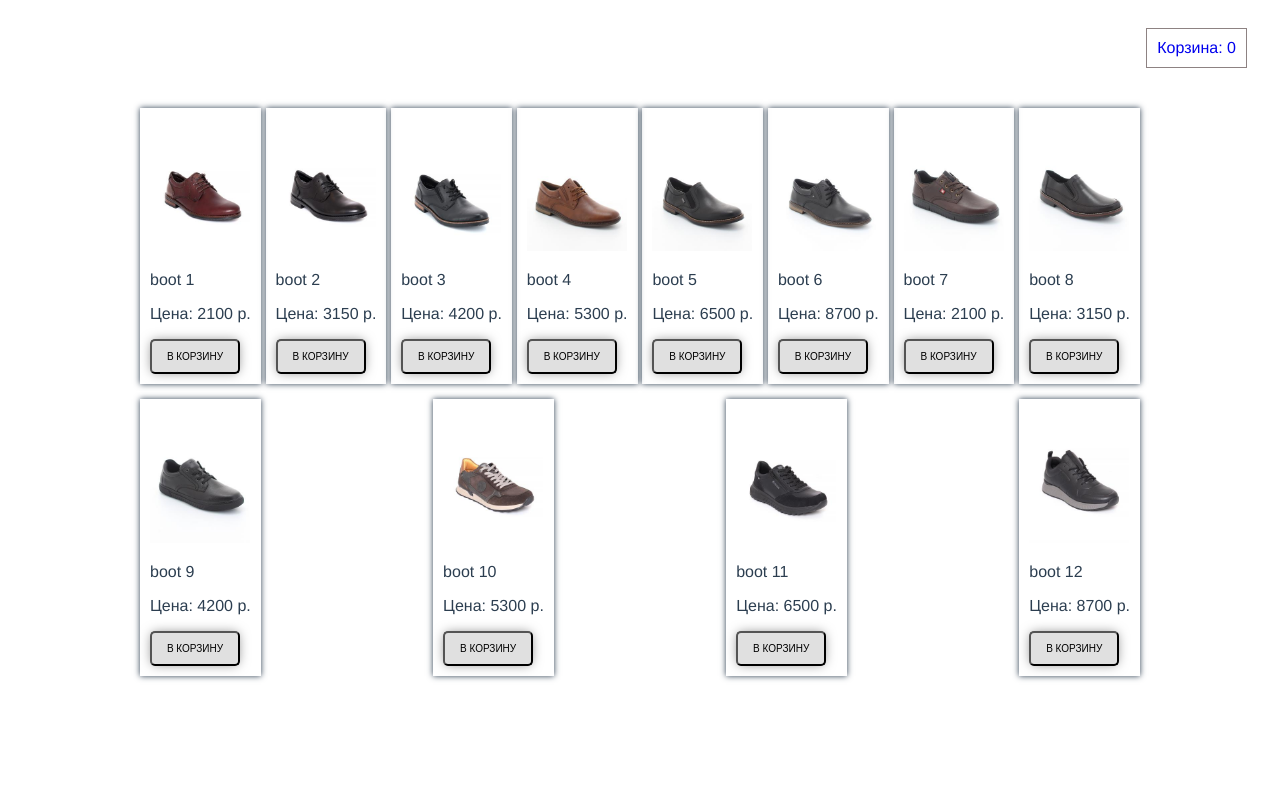
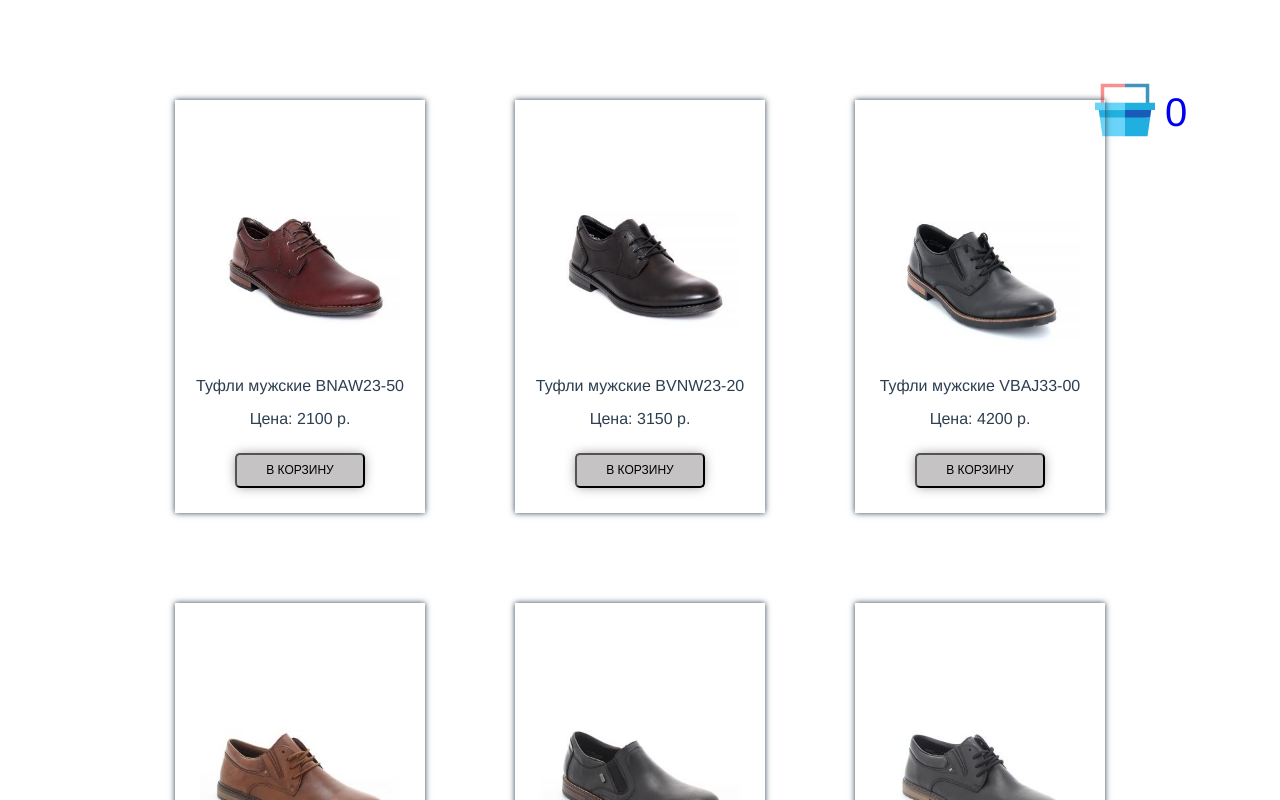
Before and after one commit to SergeiLemeshko/Vue-app-2, a Vue app: page / in a window 1280 px wide. Shown: the top 800 px of the page. Built offline with nearby package versions, Linux system fonts and the light colour scheme.

Commit message:
стили на стартовой, иконка корзины

```diff
--- a/src/App.vue
+++ b/src/App.vue
@@ -17,6 +17,11 @@ export default {
 </script>
 
 <style lang="scss">
+* {
+	margin: 0;
+	padding: 0;
+	box-sizing: border-box;
+}
 .app {
     position: relative;
 }
--- a/src/components/UI/BtnProduct.vue
+++ b/src/components/UI/BtnProduct.vue
@@ -14,17 +14,19 @@ export default {
 
 <style lang="scss">
 .btn-product {
-    width: 90px;
+    width: 130px;
     height: 35px;
     padding: 6px;
     border-radius: 5px;
     box-shadow: 0px 0px 12px -2px rgba(0,0,0,0.5);
-    background: #e0e0e0;
+    background: #c5c3c3;
     text-decoration: none;
     color: rgb(0, 0, 0);
-    font-size: 10px;
+    font-size: 12px;
     text-transform: uppercase;
     transition: background-color .3s ease;
+    margin-bottom: 15px;
+    cursor: pointer;
 
     &:hover {
         background: darken(#c2bdbf, 7%);
--- a/src/components/catalog/ProductCatalog.vue
+++ b/src/components/catalog/ProductCatalog.vue
@@ -1,6 +1,8 @@
 <template>
     <router-link :to="{name: 'cart'}">
-        <div class="product-catalog-in__cart">Корзина: {{ CART_ARR.length }}</div>
+        <div class="product-catalog-in__cart">
+            <span>{{ CART_ARR.length }}</span>
+        </div>
     </router-link>
     <div class="product-catalog">
         <div class="product-catalog__list">
@@ -28,7 +30,7 @@ export default {
         return {
             ware: [
                 {
-                    name: "boot 1",
+                    name: "Туфли мужские BNAW23-50",
                     price: 2100,
                     id: "1",
                     article: "F8G",
@@ -36,7 +38,7 @@ export default {
                     available: true
                 },
                 {
-                    name: "boot 2",
+                    name: "Туфли мужские BVNW23-20",
                     price: 3150,
                     id: "2",
                     article: "NB7",
@@ -44,7 +46,7 @@ export default {
                     available: true
                 },
                 {
-                    name: "boot 3",
+                    name: "Туфли мужские VBAJ33-00",
                     price: 4200,
                     id: "3",
                     article: "2BM",
@@ -52,7 +54,7 @@ export default {
                     available: false
                 },
                 {
-                    name: "boot 4",
+                    name: "Туфли мужские GSLE44-07",
                     price: 5300,
                     id: "4",
                     article: "HL4",
@@ -60,7 +62,7 @@ export default {
                     available: true
                 },
                 {
-                    name: "boot 5",
+                    name: "Туфли мужские M54HJD-73",
                     price: 6500,
                     id: "5",
                     article: "3BN",
@@ -68,7 +70,7 @@ export default {
                     available: false
                 },
                 {
-                    name: "boot 6",
+                    name: "Туфли мужские BNAW23-V0",
                     price: 8700,
                     id: "6",
                     article: "CS9",
@@ -76,7 +78,7 @@ export default {
                     available: true
                 },
                 {
-                    name: "boot 7",
+                    name: "Туфли мужские 25BDGF-84",
                     price: 2100,
                     id: "7",
                     article: "ML4",
@@ -84,7 +86,7 @@ export default {
                     available: true
                 },
                 {
-                    name: "boot 8",
+                    name: "Туфли мужские BGD75D-BV",
                     price: 3150,
                     id: "8",
                     article: "FZ5",
@@ -92,7 +94,7 @@ export default {
                     available: true
                 },
                 {
-                    name: "boot 9",
+                    name: "Туфли мужские BCPP7R-56",
                     price: 4200,
                     id: "9",
                     article: "3VV",
@@ -100,7 +102,7 @@ export default {
                     available: false
                 },
                 {
-                    name: "boot 10",
+                    name: "Туфли мужские 45BNNB-22",
                     price: 5300,
                     id: "10",
                     article: "B89",
@@ -108,7 +110,7 @@ export default {
                     available: true
                 },
                 {
-                    name: "boot 11",
+                    name: "Туфли мужские XXNM55-11",
                     price: 6500,
                     id: "11",
                     article: "DC6",
@@ -116,7 +118,7 @@ export default {
                     available: false
                 },
                 {
-                    name: "boot 12",
+                    name: "Туфли мужские CRTY33-90",
                     price: 8700,
                     id: "12",
                     article: "J3G",
@@ -150,17 +152,27 @@ export default {
     }
 
     .product-catalog__list {
-        display: flex;
-        flex-wrap: wrap;
+        display: grid;
+        grid-template: 1fr 1fr 1fr/1fr 1fr 1fr;
+        gap: 90px;
         align-items: center;
         justify-content: space-between;
+        margin-bottom: 50px;
     }
 
     .product-catalog-in__cart {
         position: absolute;
-        top: 20px;
-        right: 25px;
-        border: solid 1px rgb(141, 130, 130);
+        width: 60px;
+        height: 60px;
+        top: 80px;
+        right: 125px;
         padding: 10px;
+        background-image: url(@/assets/svg/cart.svg);
+        background-repeat: no-repeat;
+
+        span {
+            margin-left: 60px;
+            font-size: 40px;
+        }
     }
 </style>
--- a/src/components/catalog/ProductItem.vue
+++ b/src/components/catalog/ProductItem.vue
@@ -37,10 +37,23 @@ export default {
     .product-item {
         box-shadow: 0 0 6px 0;
         padding: 10px;
-        margin-bottom: 15px;
+        width: 250px;
+        display: flex;
+        flex-direction: column;
+        align-items: center;
 
         &__img {
-            width: 100px;
+            display: block;
+            width: 200px;
         }
     }
+    .product-item__name {
+        margin-bottom: 15px;
+        text-align: center;
+    }
+    .product-item__price {
+        margin-bottom: 25px;
+        text-align: center;
+    }
+
 </style>
```
Also changed, not shown: src/assets/svg/cart.svg (added).
